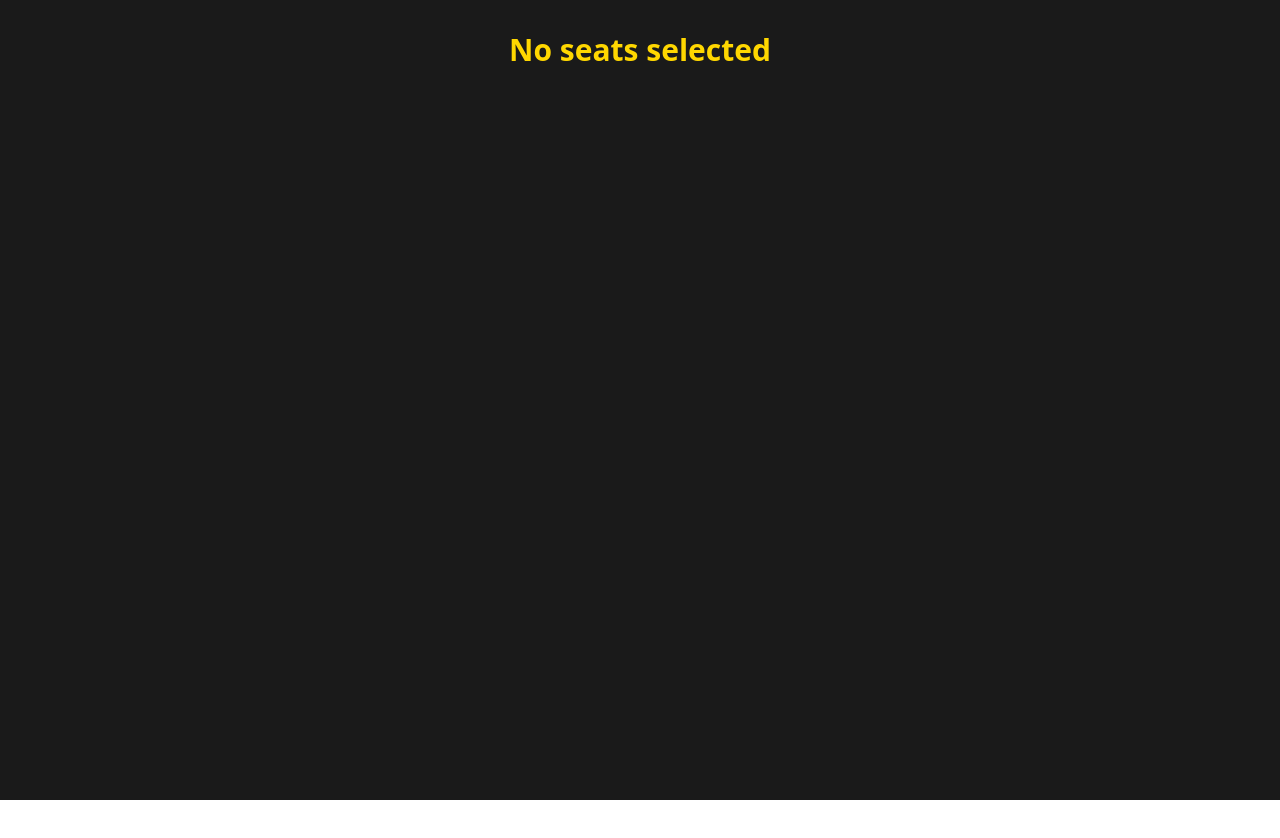
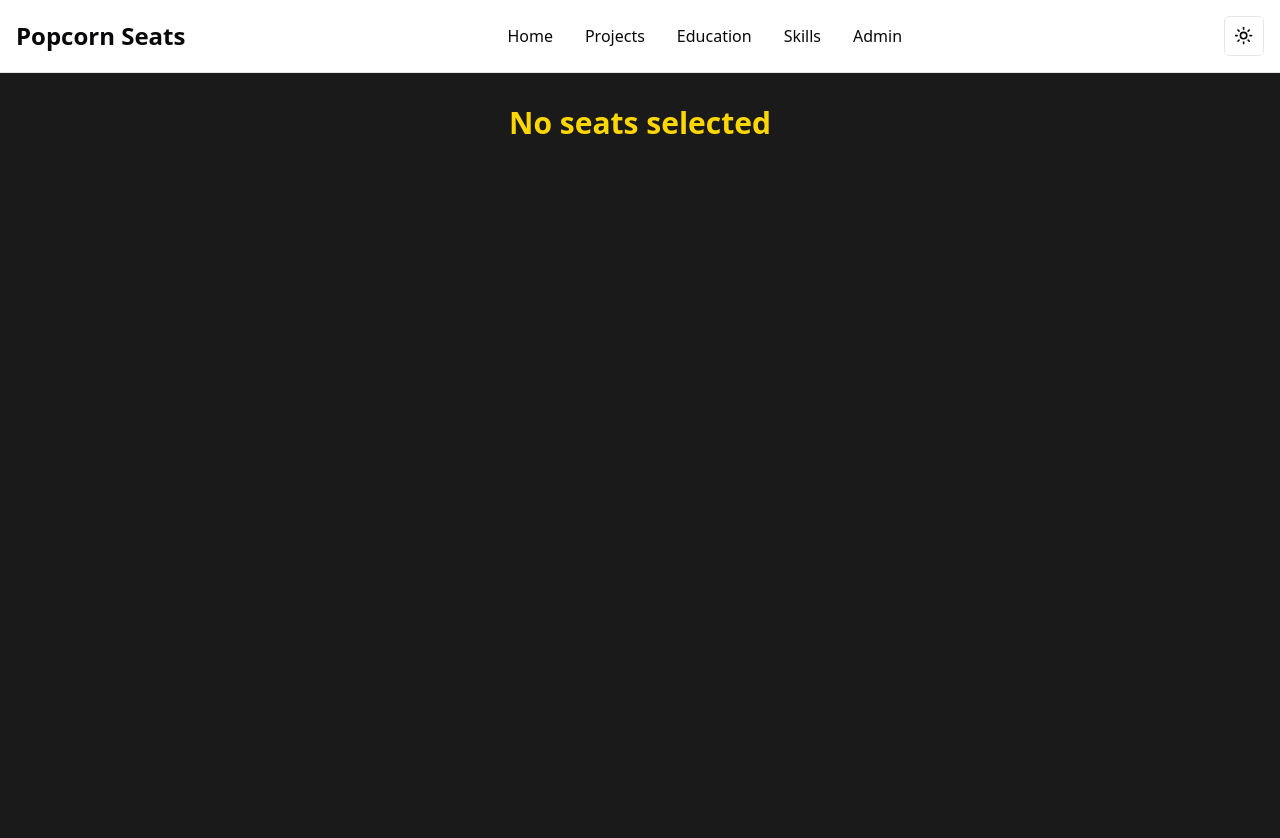
Before and after one commit to Tusharjamdade/PopcornSeats, a Next.js app: page /bookings in a window 1280 px wide. Shown: the top 838 px of the page. Before the commit the page ends 800 px from the top, so only its background shows below. Built offline with nearby package versions, Linux system fonts and the light colour scheme.

Commit message:
Added Navbar

```diff
--- a/src/app/layout.tsx
+++ b/src/app/layout.tsx
@@ -2,6 +2,7 @@ import type { Metadata } from "next";
 import localFont from "next/font/local";
 import "./globals.css";
 import {ThemeProvider} from "../components/component/ThemeProvider"
+import Navbar from "../components/Navbar";
 
 const geistSans = localFont({
   src: "./fonts/GeistVF.woff",
@@ -29,9 +30,12 @@ export default function RootLayout({
       <body
         className={`${geistSans.variable} ${geistMono.variable} antialiased`}
       >
+        <link rel="stylesheet" href="https://cdnjs.cloudflare.com/ajax/libs/font-awesome/6.6.0/css/all.min.css" integrity="sha512-Kc323vGBEqzTmouAECnVceyQqyqdsSiqLQISBL29aUW4U/M7pSPA/gEUZQqv1cwx4OnYxTxve5UMg5GT6L4JJg==" crossOrigin="anonymous" referrerPolicy="no-referrer" />
+
         <ThemeProvider
             attribute="class"
             defaultTheme="system">
+              <Navbar/>
         {children}
         </ThemeProvider>
       </body>
--- a/src/app/page.tsx
+++ b/src/app/page.tsx
@@ -4,7 +4,7 @@ import {MovieListComponent} from "../components/movie-list"
 export default function Home() {
   return (
     <div>
-      <ModeToggle/>
+      {/* <ModeToggle/> */}
       {/* <HomePage/> */}
       <MovieListComponent/>
       {/* <TheaterBooking/> */}
--- /dev/null
+++ b/src/components/Navbar.tsx
@@ -0,0 +1,112 @@
+"use client"
+import Link from 'next/link';
+import { useState } from 'react';
+import axios from 'axios';
+import { ModeToggle } from './component/ModeToggle';
+
+export default function Navbar() {
+  const [mobileMenuOpen, setMobileMenuOpen] = useState(false);
+  const [isChecked, setIsChecked] = useState(true);
+
+  const toggleMobileMenu = () => {
+    setMobileMenuOpen(!mobileMenuOpen);
+  };
+
+  const toggleDarkMode = () => {
+    const body = document.querySelector("body");
+    console.log("Dark mode function")
+    if (body) {
+      if (!isChecked) {
+        body.classList.add("dark");
+      } else {
+        body.classList.remove("dark");
+      }
+    }
+    setIsChecked(!isChecked);
+  };
+
+//   const handleDownload =  () => {
+//     try {
+//       axios.get('https://portfolio-backend.tusharnjamdade.workers.dev/downloadpdf/7', {
+//         responseType: 'blob', // Important for handling binary data
+//       }).then((response)=>{ const blob = new Blob([response.data], { type: 'application/pdf' });
+//       const url = window.URL.createObjectURL(blob);
+//       const link = document.createElement('a');
+//       link.href = url;
+//       link.setAttribute('download', 'Resume.pdf'); // Filename for the download
+//       document.body.appendChild(link);
+//       link.click();
+//       link.remove();
+//       window.URL.revokeObjectURL(url);})
+
+//       // Clean up
+//     } catch (error) {
+//       console.error('Error downloading the PDF:', error);
+//     }
+//   };
+
+  return (
+    <nav className="bg-white border-gray-200 dark:bg-black border-b z-10 sticky top-0">
+      <div className="max-w-screen-xl flex flex-wrap items-center justify-between mx-auto p-4">
+        <Link href="/#home" className="flex items-center space-x-3 rtl:space-x-reverse">
+          <span className="self-center text-2xl font-semibold whitespace-nowrap dark:text-white">Popcorn Seats</span>
+        </Link>
+        <div className="flex md:order-2 space-x-3 md:space-x-0 rtl:space-x-reverse">
+          {/* <button
+            type="button"
+            className="mr-2 text-white bg-blue-700 hover:bg-blue-800 focus:ring-4 focus:outline-none focus:ring-blue-300 font-medium rounded-lg text-sm px-4 py-2 text-center dark:bg-blue-600 dark:hover:bg-blue-700 dark:focus:ring-blue-800"
+            onClick={handleDownload} // Attach the download handler
+          >
+            Resume
+            <i className="ml-1 fa-solid fa-download "></i>
+          </button> */}
+
+          {/* <label className="inline-flex items-center me-5 cursor-pointer">
+            <input
+              type="checkbox"
+              id='checked'
+              className="sr-only peer"
+              onChange={toggleDarkMode}
+            />
+            <div className="relative w-11 h-6 bg-gray-200 rounded-full peer peer-focus:ring-4 peer-focus:ring-blue-800 dark:peer-focus:ring-blue-800 dark:bg-gray-700 peer-checked:after:translate-x-full rtl:peer-checked:after:-translate-x-full peer-checked:after:border-white after:content-[''] after:absolute after:top-0.5 after:start-[2px] after:bg-white after:border-gray-300 after:border after:rounded-full after:h-5 after:w-5 after:transition-all dark:border-gray-600 peer-checked:bg-black">
+            </div>
+          </label> */}
+          <ModeToggle/>
+
+          <button
+            onClick={() => { setMobileMenuOpen(!mobileMenuOpen) }}
+            data-collapse-toggle="navbar-cta"
+            type="button"
+            className="inline-flex items-center p-2 w-10 h-10 justify-center text-sm text-gray-500 rounded-lg md:hidden hover:bg-gray-100 focus:outline-none focus:ring-2 focus:ring-gray-200 dark:text-gray-400 dark:hover:bg-gray-700 dark:focus:ring-gray-600"
+            aria-controls="navbar-cta"
+            aria-expanded="false"
+          >
+            <span className="sr-only">Open main menu</span>
+            <svg className="w-5 h-5" aria-hidden="true" xmlns="http://www.w3.org/2000/svg" fill="none" viewBox="0 0 17 14">
+              <path stroke="currentColor" strokeLinecap="round" strokeLinejoin="round" strokeWidth="2" d="M1 1h15M1 7h15M1 13h15" />
+            </svg>
+          </button>
+        </div>
+        <div className={`items-center justify-between w-full md:flex md:w-auto md:order-1 ${mobileMenuOpen ? "" : "hidden"}`} id="navbar-cta">
+          <ul className="flex flex-col font-medium p-4 md:p-0 mt-4 border rounded-lg md:space-x-8 rtl:space-x-reverse md:flex-row md:mt-0 md:border-0 dark:bg-black">
+            <li>
+              <Link href="/#home" onClick={() => { setMobileMenuOpen(!mobileMenuOpen) }} className="block py-2 px-3 md:p-0 text-white bg-blue-700 rounded md:bg-transparent md:text-blue-700 md:dark:text-blue-500" aria-current="page">Home</Link>
+            </li>
+            <li>
+              <Link href="/#projects" onClick={() => { setMobileMenuOpen(!mobileMenuOpen) }} className="block py-2 px-3 md:p-0 text-gray-900 rounded hover:bg-gray-100 md:hover:bg-transparent md:hover:text-blue-700 md:dark:hover:text-blue-500 dark:text-white dark:hover:bg-gray-700 dark:hover:text-white md:dark:hover:bg-transparent dark:border-gray-700">Projects</Link>
+            </li>
+            <li>
+              <Link href="/#education" onClick={() => { setMobileMenuOpen(!mobileMenuOpen) }} className="scroll-auto block py-2 px-3 md:p-0 text-gray-900 rounded hover:bg-gray-100 md:hover:bg-transparent md:hover:text-blue-700 md:dark:hover:text-blue-500 dark:text-white dark:hover:bg-gray-700 dark:hover:text-white md:dark:hover:bg-transparent dark:border-gray-700">Education</Link>
+            </li>
+            <li>
+              <Link href="/#skills" onClick={() => { setMobileMenuOpen(!mobileMenuOpen) }} className="block py-2 px-3 md:p-0 text-gray-900 rounded hover:bg-gray-100 md:hover:bg-transparent md:hover:text-blue-700 md:dark:hover:text-blue-500 dark:text-white dark:hover:bg-gray-700 dark:hover:text-white md:dark:hover:bg-transparent dark:border-gray-700">Skills</Link>
+            </li>
+            <li>
+              <Link href="/admin" onClick={() => { setMobileMenuOpen(!mobileMenuOpen) }} className="block py-2 px-3 md:p-0 text-gray-900 rounded hover:bg-gray-100 md:hover:bg-transparent md:hover:text-blue-700 md:dark:hover:text-blue-500 dark:text-white dark:hover:bg-gray-700 dark:hover:text-white md:dark:hover:bg-transparent dark:border-gray-700">Admin</Link>
+            </li>
+          </ul>
+        </div>
+      </div>
+    </nav>
+  );
+}
```
Also changed, not shown: 1 other file (tests, documents, lock files or other folders).
